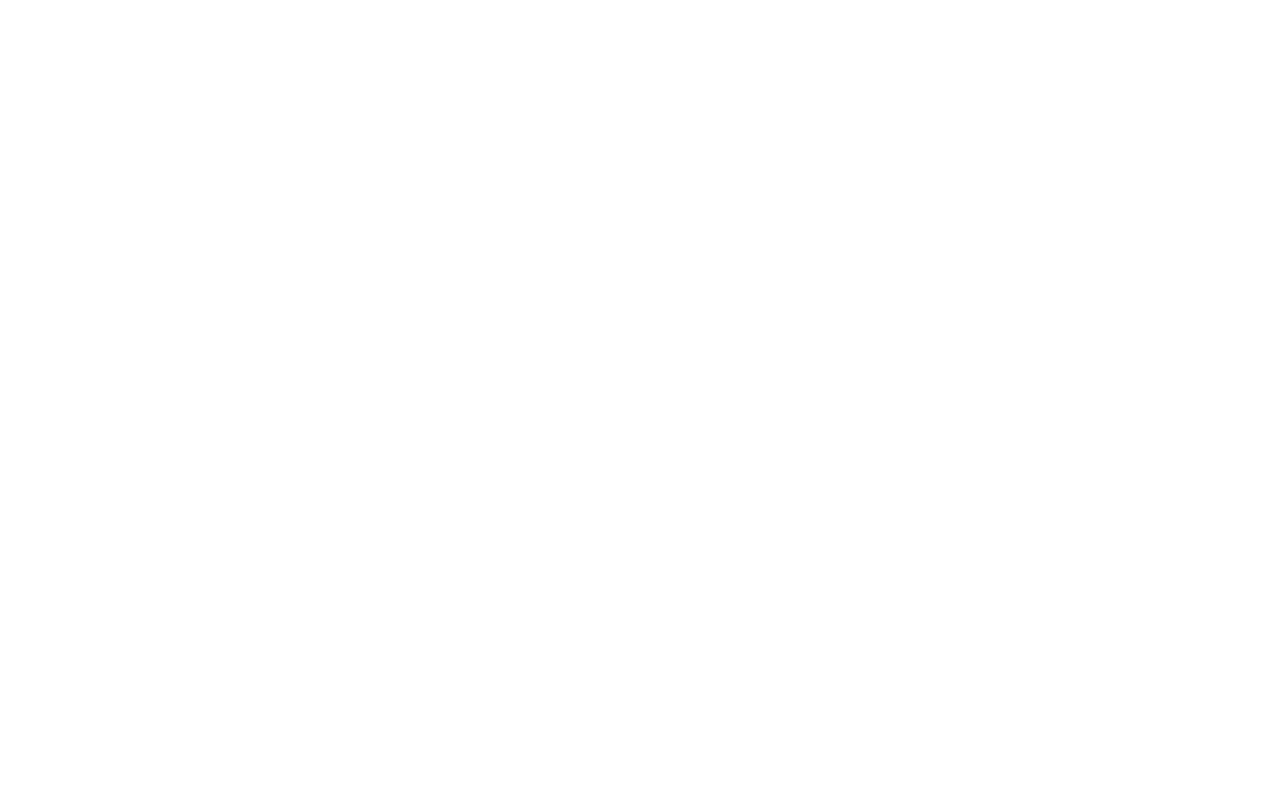
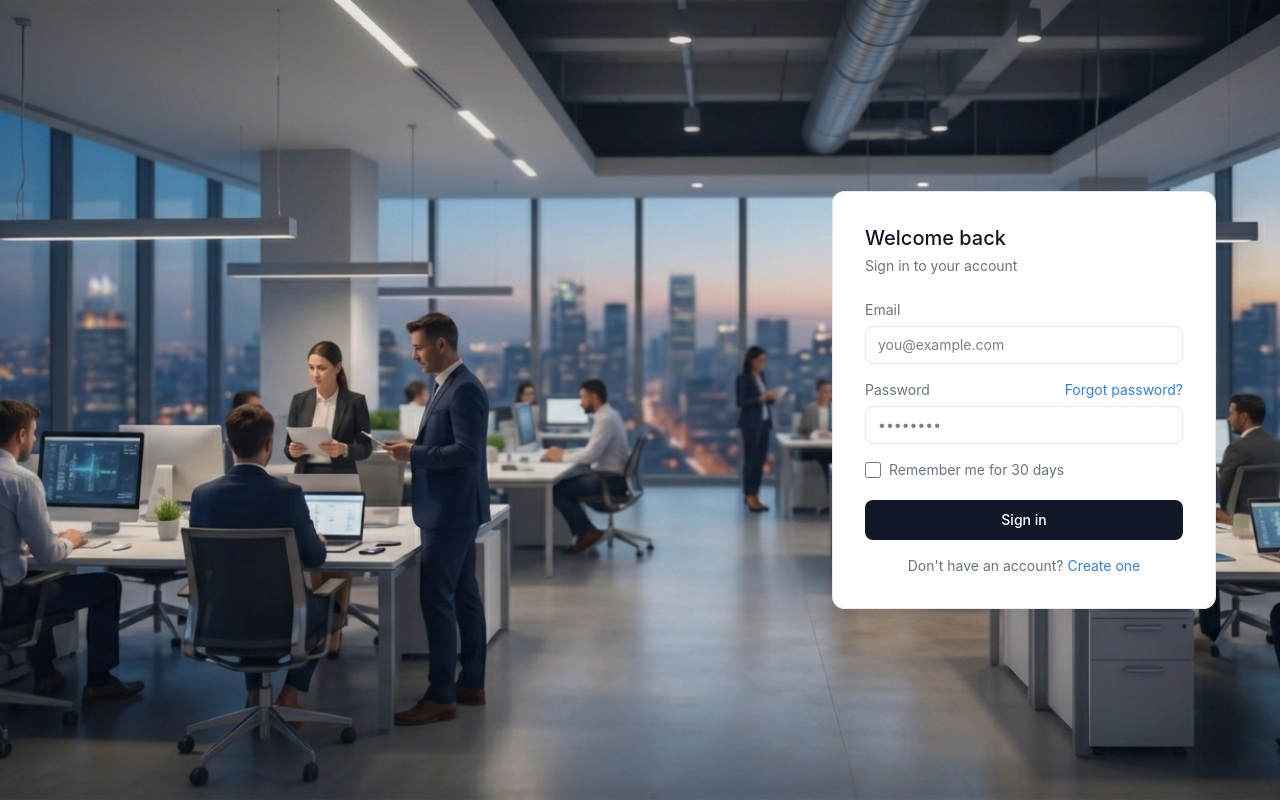
Before and after one commit to mayank8995/Advance-Dashboard, a React (Vite) app in the folder Admin-Dashboard/: page /home in a window 1280 px wide. Built offline with nearby package versions, Linux system fonts and the light colour scheme.

Commit message:
Login page

```diff
--- a/Admin-Dashboard/src/App.tsx
+++ b/Admin-Dashboard/src/App.tsx
@@ -1,16 +1,24 @@
 import './App.css'
 import { Route, Routes } from 'react-router-dom'
 import Home from './components/layout/Home/Home'
+import Login from './pages/login/Login'
 
 function App() {
 
   return (
-    <>
+    <div>
+      <div
+        className="absolute inset-0 bg-cover bg-center"
+        style={{ backgroundImage: "url('/src/assets/background.png')" }}
+      />
+      <div className="absolute  top-1/2 left-1/2 -translate-x-1/2 -translate-y-1/2 md:left-[80%] md:-translate-x-1/2 w-full max-w-md px-4" >
+        <Login/>
+      </div>
       <Routes>
-        <Route path='/' element={<Home/>}></Route>
+        <Route path='/home' element={<Home/>}></Route>
       </Routes>
 
-    </>
+    </div>
   )
 }
 
--- a/Admin-Dashboard/src/components/layout/Header/Header.tsx
+++ b/Admin-Dashboard/src/components/layout/Header/Header.tsx
@@ -4,13 +4,6 @@
     return(
         <>
         <h1 className="text-3xl font-bold underline">Header</h1>
-        <div className="mx-auto flex max-w-sm items-center gap-x-4 rounded-xl bg-white p-6 shadow-lg outline outline-black/5 dark:bg-slate-800 dark:shadow-none dark:-outline-offset-1 dark:outline-white/10">
-  <img className="size-12 shrink-0" src="/img/logo.svg" alt="ChitChat Logo" />
-  <div>
-    <div className="text-xl font-medium text-black dark:text-white">ChitChat</div>
-    <p className="text-gray-500 dark:text-gray-400">You have a new message!</p>
-  </div>
-</div>
         </>
     )
 
--- a/Admin-Dashboard/src/components/layout/Home/Home.tsx
+++ b/Admin-Dashboard/src/components/layout/Home/Home.tsx
@@ -5,11 +5,11 @@
 function Home(){
 
     return(
-        <>
+        <div>
         <Header/>
         <Navigation/>
         <Footer/>
-        </>
+        </div>
     )
 
 }
--- /dev/null
+++ b/Admin-Dashboard/src/pages/login/Login.tsx
@@ -0,0 +1,60 @@
+// LoginCard.jsx
+function Login() {
+  return (
+    <div className="min-h-screen flex items-center justify-center px-4">
+      <div className="bg-white border border-gray-200 rounded-xl p-8 w-full max-w-md">
+
+        {/* Header */}
+        <div className="mb-6">
+          <h2 className="text-xl font-medium text-gray-900">Welcome back</h2>
+          <p className="text-sm text-gray-500 mt-1">Sign in to your account</p>
+        </div>
+
+        {/* Email */}
+        <form>
+        <div className="mb-4">
+          <label className="text-sm text-gray-500 block mb-1.5">Email</label>
+          <input
+            type="email"
+            placeholder="you@example.com"
+            className="w-full border border-gray-200 rounded-lg px-3 py-2 text-sm focus:outline-none focus:ring-2 focus:ring-blue-500"
+          />
+        </div>
+
+        {/* Password */}
+        <div className="mb-4">
+          <div className="flex justify-between mb-1.5">
+            <label className="text-sm text-gray-500">Password</label>
+            <a href="#" className="text-sm text-blue-500">Forgot password?</a>
+          </div>
+          <input
+            type="password"
+            placeholder="••••••••"
+            className="w-full border border-gray-200 rounded-lg px-3 py-2 text-sm focus:outline-none focus:ring-2 focus:ring-blue-500"
+          />
+        </div>
+
+        {/* Remember me */}
+        <div className="flex items-center gap-2 mb-5">
+          <input type="checkbox" id="remember" className="w-4 h-4 cursor-pointer" />
+          <label htmlFor="remember" className="text-sm text-gray-500 cursor-pointer">
+            Remember me for 30 days
+          </label>
+        </div>
+
+        {/* Submit */}
+        <button className="w-full bg-gray-900 text-white py-2.5 rounded-lg text-sm font-medium hover:bg-gray-700 transition-colors mb-4">
+          Sign in
+        </button>
+        </form>
+        {/* Sign up link */}
+        <p className="text-center text-sm text-gray-500">
+          Don't have an account?{' '}
+          <a href="#" className="text-blue-500">Create one</a>
+        </p>
+
+      </div>
+    </div>
+  );
+}
+export default Login
```
